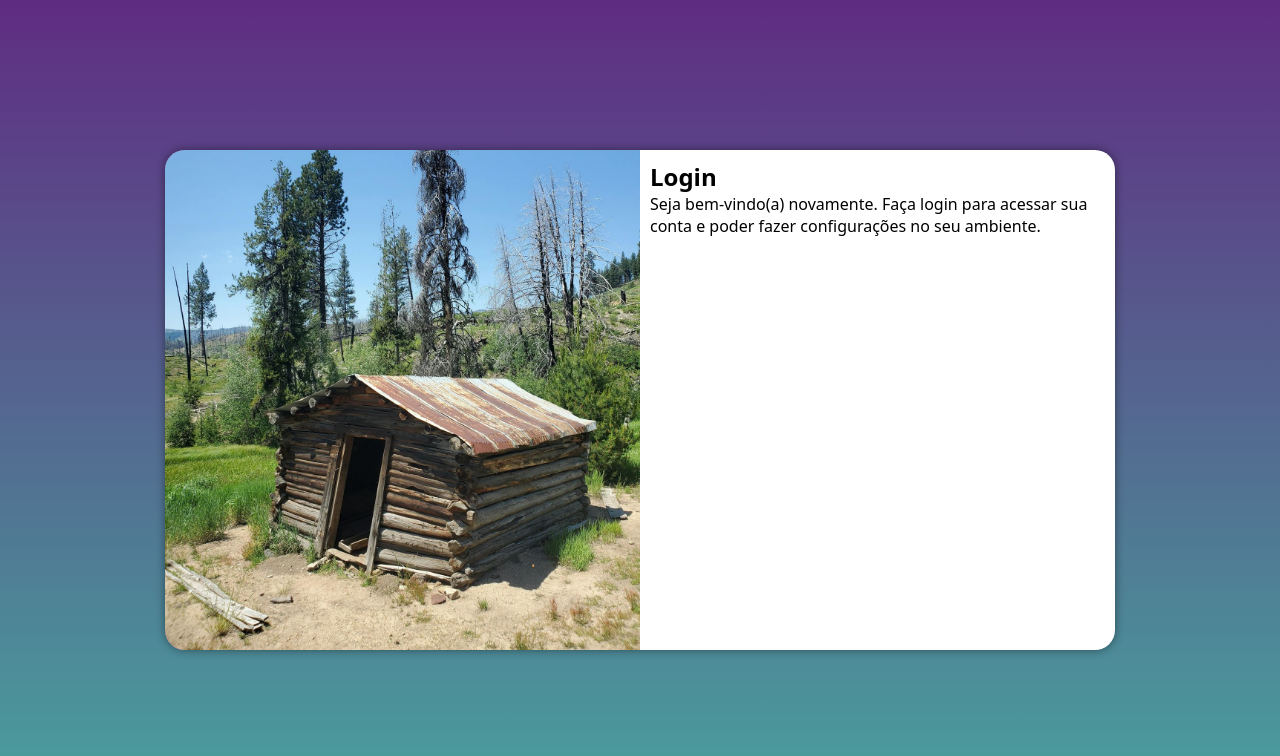
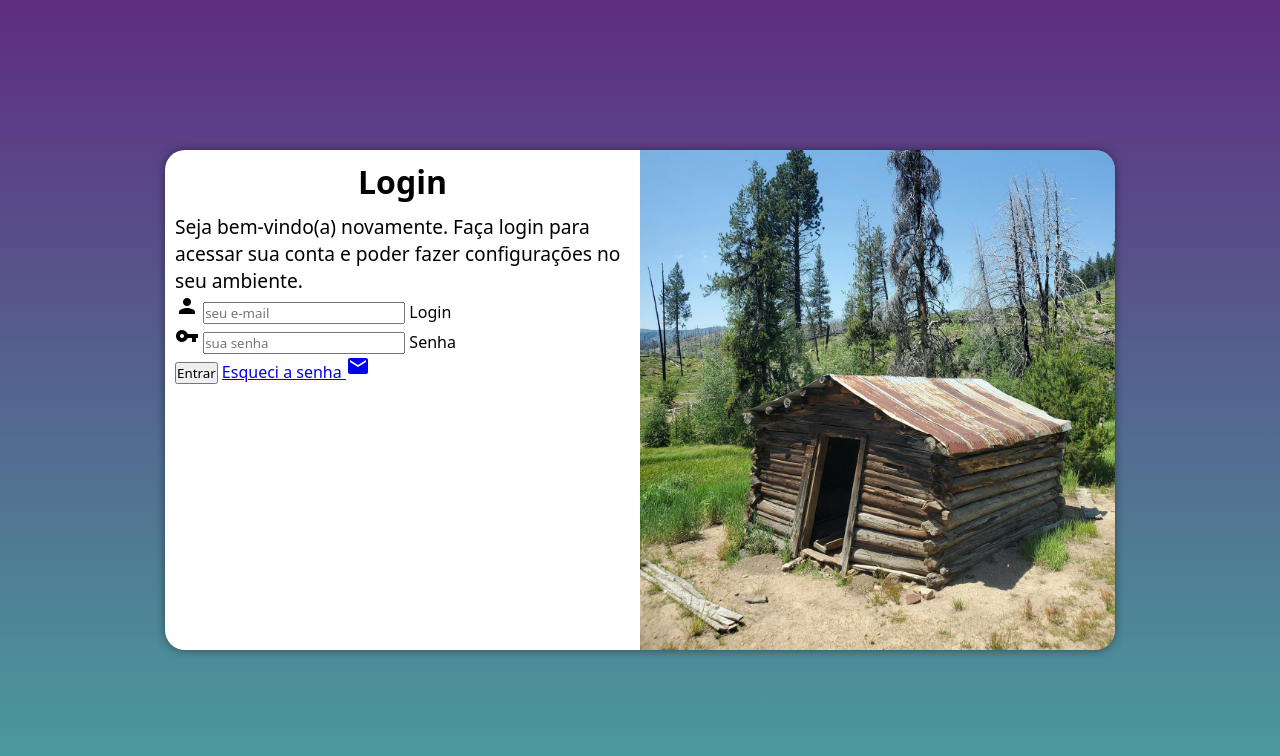
Before and after one commit to wagnerpx/projeto-login, a plain HTML site: page index.html in a window 1280 px wide. Drawn offline with Linux system fonts and the light colour scheme.

Commit message:
Adicionei o formulário

```diff
--- a/estilos/media-query.css
+++ b/estilos/media-query.css
@@ -12,13 +12,13 @@
 
     section#login div#imagem {
         float: left;
-        width: 30%;
+        width: 40%;
         height: 100%;
     }
 
     section#login div#formulario {
         float: right;
-        width: 70%;
+        width: 60%;
     }
 }
 
@@ -32,13 +32,21 @@
     }
 
     section#login div#imagem {
-        float: left;
+        float: right;
         width: 50%;
         height: 100%;
     }
 
     section#login div#formulario {
-        float: right;
+        float: left;
         width: 50%;
     }
+
+    div#formulario h1 {
+        font-size: 2em;
+    }
+
+    div#formulario p {
+        font-size: 1.2em;
+    }
 }
--- a/estilos/style.css
+++ b/estilos/style.css
@@ -52,3 +52,12 @@ section#login div#formulario {
     display: block;
     padding: 10px;
 }
+
+div#formulario h1 {
+    text-align: center;
+    margin-bottom: 10px;
+}
+
+div#formulario p {
+    font-size: 0.8em;
+}
--- a/index.html
+++ b/index.html
@@ -4,6 +4,8 @@
     <meta charset="UTF-8">
     <meta name="viewport" content="width=device-width, initial-scale=1.0">
     <title>Login</title>
+    <link href="https://fonts.googleapis.com/icon?family=Material+Icons"
+    rel="stylesheet">
     <link rel="stylesheet" href="estilos/style.css">
     <link rel="stylesheet" href="estilos/media-query.css">
 </head>
@@ -18,8 +20,21 @@
                 <p>
                     Seja bem-vindo(a) novamente. Faça login para acessar sua conta e poder fazer configurações no seu ambiente.
                 </p>
-                <form action="login.php" method="post">
-
+                <form action="login.php" method="post" autocomplete="on">
+                    <div class="campo">
+                        <span class="material-icons">person</span>
+                        <input type="email" name="login" id="ilogin" placeholder="seu e-mail" autocomplete="email" required maxlength="30">
+                        <Label for="ilogin">Login</Label>
+                    </div>
+                    <div class="campo">
+                        <span class="material-icons">vpn_key</span>
+                        <input type="password" name="senha" id="isenha" placeholder="sua senha" autocomplete="current-password" required minlength="8" maxlength="20">
+                        <label for="isenha">Senha</label>
+                    </div>
+                    <input type="submit" value="Entrar">
+                    <a href="esqueci.html">
+                        Esqueci a senha <span class="material-icons">mail</span>
+                    </a>
                 </form>
             </div>
         </section>
```
